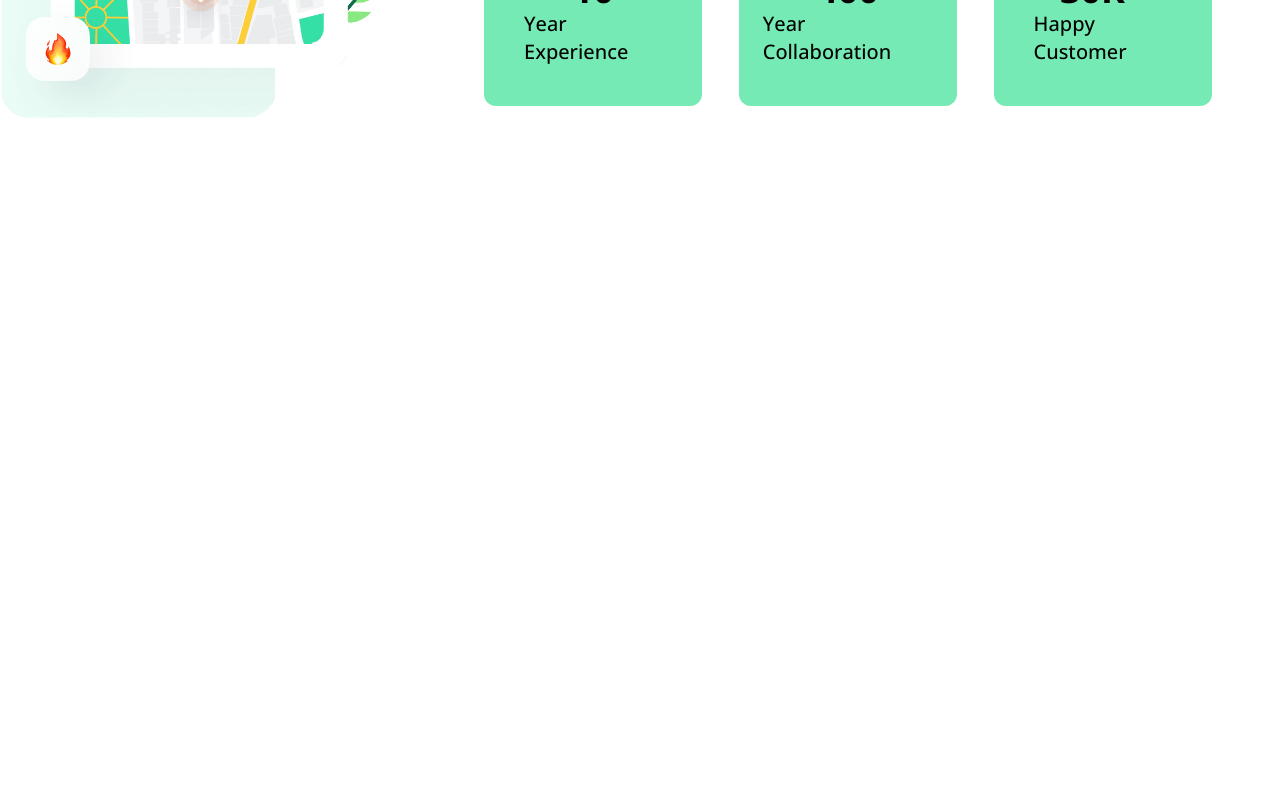
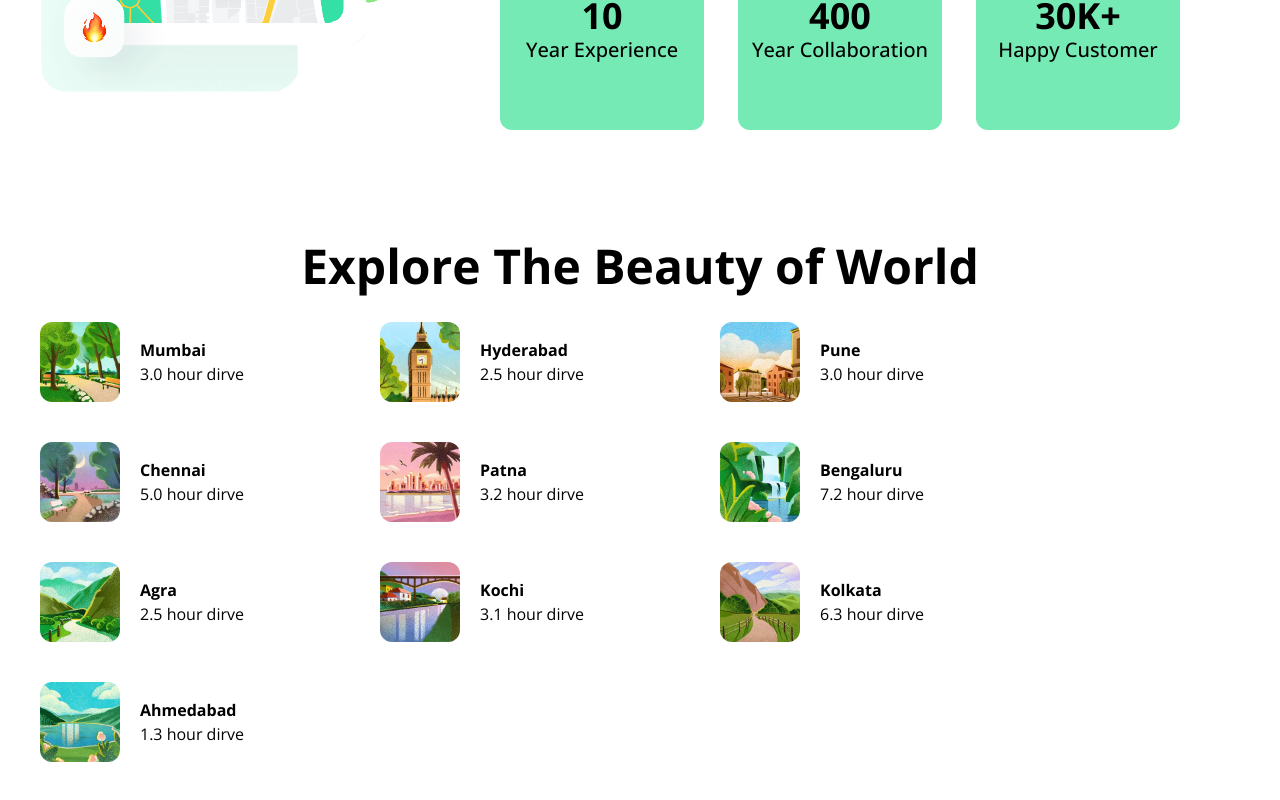
Before and after one commit to nitishrajpandey/React-practice-project, a React (Vite) app in the folder Project-5/Travigo-React-App/: page / in a window 1280 px wide. Shown: the part 1598-2398 px from the top of the page. Before the commit the page ends 1828 px from the top, so only its background shows below. Built offline with nearby package versions, Linux system fonts and the light colour scheme.

Commit message:
explore section complete

```diff
--- a/Project-5/Travigo-React-App/src/App.jsx
+++ b/Project-5/Travigo-React-App/src/App.jsx
@@ -1,4 +1,5 @@
 import { Hero, Navbar } from "./Components";
+import Explore from "./Components/Explore";
 import MemoriesCard from "./Components/MemoriesCard";
 
 function App() {
@@ -23,6 +24,11 @@ function App() {
         <div className="xl:max-w-[1280px] w-full">
           <MemoriesCard />
         </div>
+
+        {/* Explore section  */}
+        <div className="xl:max-w-[1280px] w-full">
+          <Explore />
+        </div>
       </div>
     </>
   );
--- a/Project-5/Travigo-React-App/src/Assets/index.js
+++ b/Project-5/Travigo-React-App/src/Assets/index.js
@@ -1,2 +1,12 @@
 import memory from "./memory.png"
-export { memory }
+import img1 from "./img1.webp"
+import img2 from "./img2.webp"
+import img3 from "./img3.webp"
+import img4 from "./img4.webp"
+import img5 from "./img5.jpg"
+import img6 from "./img6.webp"
+import img7 from "./img7.webp"
+import img8 from "./img8.webp"
+import img9 from "./img9.webp"
+import img10 from "./img10.webp"
+export { memory, img1, img2, img3, img4, img5, img6, img7, img8, img9, img10 }
--- /dev/null
+++ b/Project-5/Travigo-React-App/src/Components/City.jsx
@@ -0,0 +1,18 @@
+/* eslint-disable react/prop-types */
+// import React from 'react'
+
+function City({ item }) {
+  return (
+    <div className="flex gap-5 w-[300px] items-center ">
+      <div className=" w-20">
+        <img src={item.img} alt="" className="w-full rounded-xl" />
+      </div>
+      <div>
+        <h1 className="font-bold">{item.city}</h1>
+        <p>{item.time}</p>
+      </div>
+    </div>
+  );
+}
+
+export default City;
--- /dev/null
+++ b/Project-5/Travigo-React-App/src/Components/Explore.jsx
@@ -0,0 +1,23 @@
+// import React from 'react'
+
+import { exploredata } from "../ContextData/travigoData";
+import City from "./City";
+
+function Explore() {
+  return (
+    <div className="px-10 mb-20">
+      <div>
+        <h1 className="text-center font-bold text-5xl mb-8">
+          Explore The Beauty of World
+        </h1>
+      </div>
+      <div className="flex  flex-wrap lg:justify-center justify-start gap-10">
+        {exploredata.map((item) => (
+          <City key={item.id} item={item} />
+        ))}
+      </div>
+    </div>
+  );
+}
+
+export default Explore;
--- a/Project-5/Travigo-React-App/src/Components/MemoriesCard.jsx
+++ b/Project-5/Travigo-React-App/src/Components/MemoriesCard.jsx
@@ -4,11 +4,11 @@ import { memory } from "../Assets";
 
 function MemoriesCard() {
   return (
-    <div className="flex flex-row xl:flex-col-reverse xl:justify-center xl:items-center lg:gap-10 gap-20  my-28  ">
+    <div className="flex flex-row xl:flex-col-reverse xl:justify-center xl:items-center lg:gap-10 gap-20 px-10  my-28  ">
       <div className="xl:w-[50%] w-[30%]">
         <img src={memory} alt="" />
       </div>
-      <div className="xl:w-[90%] w-[60%] px-5 pt-10">
+      <div className="xl:w-[100%] w-[60%] ss:px-0 px-5 pt-10">
         <div>
           <h1 className="ss:text-3xl text-5xl font-semibold">
             Sweet Memories <br /> Come To Life Again
@@ -20,19 +20,19 @@ function MemoriesCard() {
         </div>
 
         <div className="flex  justify-between   ">
-          <div className="w-[30%] flex flex-col items-center ss:px-2 p-10 bg-[#75EAB4] rounded-xl hover:scale-105 duration-300 ease-in-out">
+          <div className="w-[30%] h-[200px]  items-center flex flex-col justify-center text-center bg-[#75EAB4] rounded-xl hover:scale-105 duration-300 ease-in-out">
             <h1 className="font-bold md:text-2xl lg:text-3xl text-4xl">10</h1>
             <h3 className="font-medium ss:text-sm md:text-lg text-xl">
               Year Experience
             </h3>
           </div>
-          <div className="w-[30%] flex flex-col items-center py-10 ss:px-2 px-6 bg-[#75EAB4] rounded-xl hover:scale-105 duration-300 ease-in-out ">
+          <div className="w-[30%] flex flex-col items-center justify-center bg-[#75EAB4] rounded-xl hover:scale-105 duration-300 ease-in-out ">
             <h1 className="font-bold md:text-2xl lg:text-3xl text-4xl">400</h1>
             <h3 className="font-medium ss:text-sm  md:text-lg text-xl ">
               Year Collaboration
             </h3>
           </div>
-          <div className="w-[30%] flex flex-col items-center ss:px-2 p-10 bg-[#75EAB4] rounded-xl hover:scale-105 duration-300 ease-in-out ">
+          <div className="w-[30%] flex flex-col items-center justify-center bg-[#75EAB4] rounded-xl hover:scale-105 duration-300 ease-in-out ">
             <h1 className="font-bold md:text-2xl lg:text-3xl text-4xl">30K+</h1>
             <h3 className="font-medium ss:text-sm md:text-lg text-xl">
               Happy Customer
--- a/Project-5/Travigo-React-App/src/ContextData/travigoData.js
+++ b/Project-5/Travigo-React-App/src/ContextData/travigoData.js
@@ -1,34 +1,108 @@
 import dashboard from "../Assets/dashboard.png";
+import { img1, img10, img2, img3, img4, img5, img6, img7, img8, img9 } from "../Assets";
 
-export const navlinks=[
+export const navlinks = [
     {
-        id:"home",
-        link:"Home"
+        id: "home",
+        link: "Home"
     },
     {
-        id:"about",
-        link:"About"
+        id: "about",
+        link: "About"
     },
     {
-        id:"explore",
-        link:"Explore"
+        id: "explore",
+        link: "Explore"
     },
     {
-        id:"pricing",
-        link:"Pricing"
+        id: "pricing",
+        link: "Pricing"
     },
     {
-        id:"contact",
-        link:"Contact"
+        id: "contact",
+        link: "Contact"
     }
 ]
 
 
-export const hero={
-    "title1":"Its a Gig World Out",
-    "title2":"Then, Go Explore",
-    "description":"We provide you always your dream places. We always make our customer happy by proving many choices.",
-    "btn1":"Get Started",
-    "btn2":"Get Demo",
+export const hero = {
+    "title1": "Its a Gig World Out",
+    "title2": "Then, Go Explore",
+    "description": "We provide you always your dream places. We always make our customer happy by proving many choices.",
+    "btn1": "Get Started",
+    "btn2": "Get Demo",
     "img": dashboard
 }
+
+export const exploredata = [
+    {
+        id: 1,
+        img: img1,
+        city: "Mumbai",
+        time: "3.0 hour dirve"
+
+    },
+    {
+        id: 2,
+        img: img2,
+        city: "Hyderabad",
+        time: "2.5 hour dirve"
+
+    },
+    {
+        id: 3,
+        img: img3,
+        city: "Pune",
+        time: "3.0 hour dirve"
+
+    },
+    {
+        id: 4,
+        img: img4,
+        city: "Chennai",
+        time: "5.0 hour dirve"
+
+    },
+    {
+        id: 5,
+        img: img5,
+        city: "Patna",
+        time: "3.2 hour dirve"
+
+    },
+    {
+        id: 6,
+        img: img6,
+        city: "Bengaluru",
+        time: "7.2 hour dirve"
+
+    },
+    {
+        id: 7,
+        img: img7,
+        city: "Agra",
+        time: "2.5 hour dirve"
+
+    },
+    {
+        id: 8,
+        img: img8,
+        city: "Kochi",
+        time: "3.1 hour dirve"
+
+    },
+    {
+        id: 9,
+        img: img9,
+        city: "Kolkata",
+        time: "6.3 hour dirve"
+
+    },
+    {
+        id: 10,
+        img: img10,
+        city: "Ahmedabad",
+        time: "1.3 hour dirve"
+
+    },
+]
```
